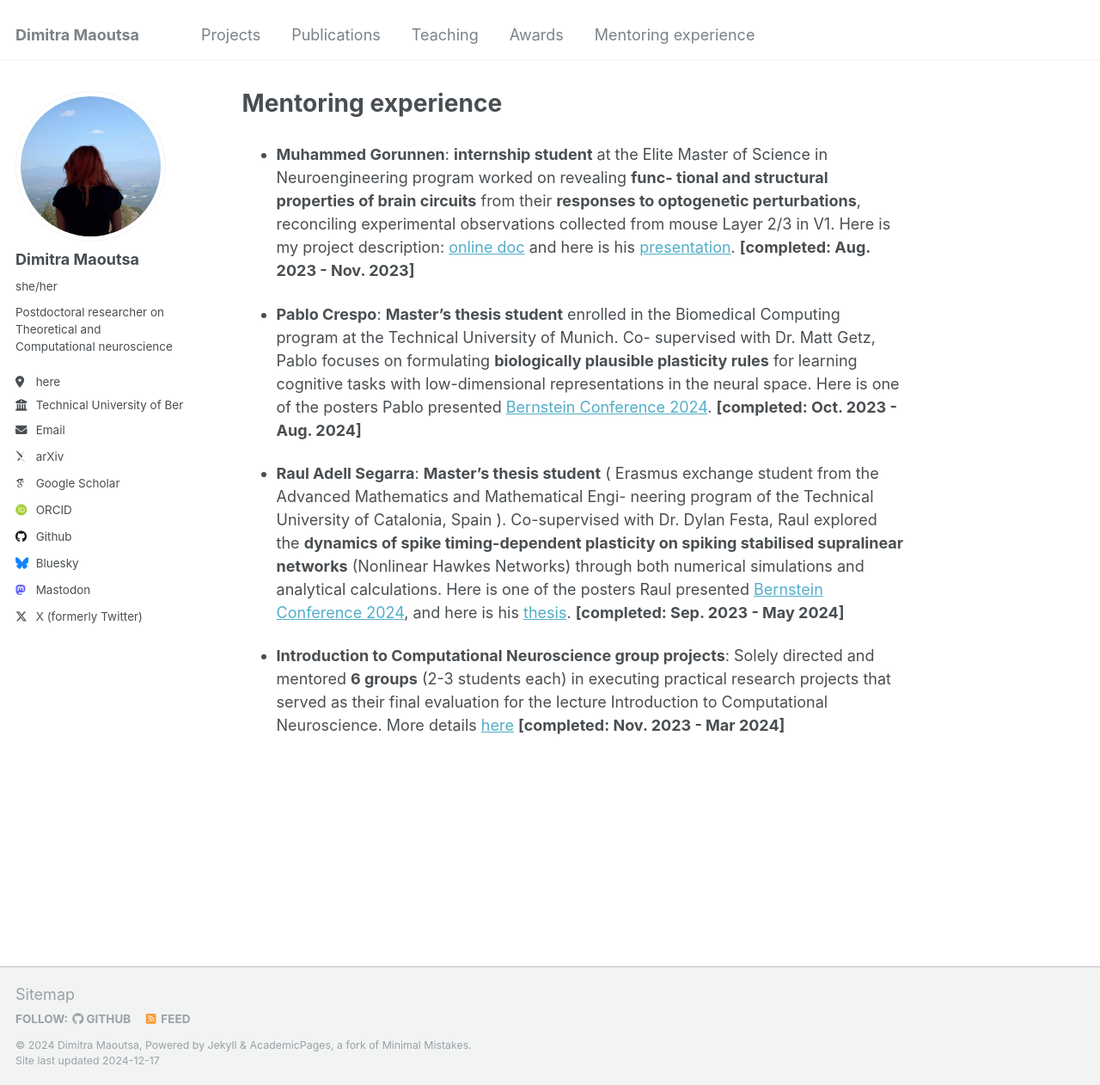
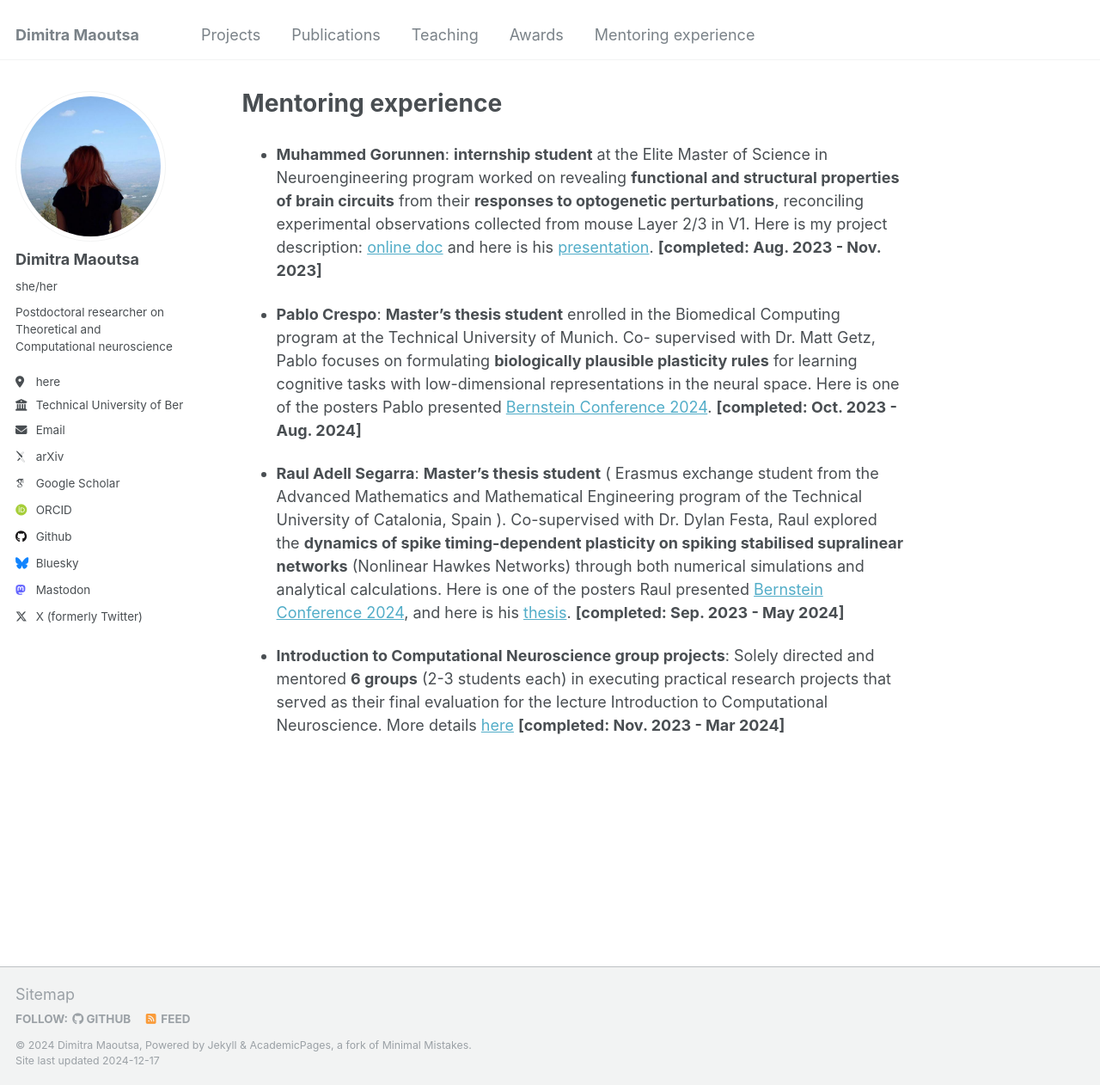
Before and after one commit to dimitra-maoutsa/dimitra-maoutsa.github.io, a Jekyll site: the page built from _pages/mentor.md, in a window 1280 px wide and 1262 px high. Shown: the whole window at 86% size. Built offline with Jekyll 4.4.1, drawn with Linux system fonts in a browser that asks for light colours; some web fonts are replaced.

Commit message:
Update mentor.md

```diff
--- a/_pages/mentor.md
+++ b/_pages/mentor.md
@@ -7,8 +7,7 @@ permalink: /mentor/
 
 
 
-- **Muhammed Gorunnen**: **internship student** at the Elite Master of Science in Neuroengineering program worked on revealing **func-
-tional and structural properties of brain circuits** from their **responses to optogenetic perturbations**, reconciling experimental
+- **Muhammed Gorunnen**: **internship student** at the Elite Master of Science in Neuroengineering program worked on revealing **functional and structural properties of brain circuits** from their **responses to optogenetic perturbations**, reconciling experimental
 observations collected from mouse Layer 2/3 in V1. Here is my project description: [online doc](https://docs.google.com/document/d/e/2PACX-1vTI2byp9fnnuiosfPm0uNUoZ5ktqxUwVty-m0DkNqHk1dMM5oqWXcRevCsOTA9DtG6sVDuRka1J2IqG/pub)
 and here is his [presentation](https://drive.google.com/file/d/111LEU1VtoUKUwI3WLtEabE1KkoBI4d5y/view?usp=share_link).
 **[completed: Aug. 2023 - Nov. 2023]**
@@ -20,8 +19,7 @@ low-dimensional representations in the neural space. Here is one of the posters
  **[completed: Oct. 2023 - Aug. 2024]**
 
 
-- **Raul Adell Segarra**: **Master’s thesis student** ( Erasmus exchange student from the Advanced Mathematics and Mathematical Engi-
-neering program of the Technical University of Catalonia, Spain ). Co-supervised with Dr. Dylan Festa, Raul explored the **dynamics
+- **Raul Adell Segarra**: **Master’s thesis student** ( Erasmus exchange student from the Advanced Mathematics and Mathematical Engineering program of the Technical University of Catalonia, Spain ). Co-supervised with Dr. Dylan Festa, Raul explored the **dynamics
 of spike timing-dependent plasticity on spiking stabilised supralinear networks** (Nonlinear Hawkes Networks) through both numerical simulations and analytical calculations. Here is one of the posters Raul presented [Bernstein Conference 2024](https://www.world-wide.org/bernstein-24/plasticity-driven-circuit-self-organization-afecdc22/), and here is his [thesis](https://upcommons.upc.edu/handle/2117/408858).
  **[completed: Sep. 2023 - May 2024]**
 
```
